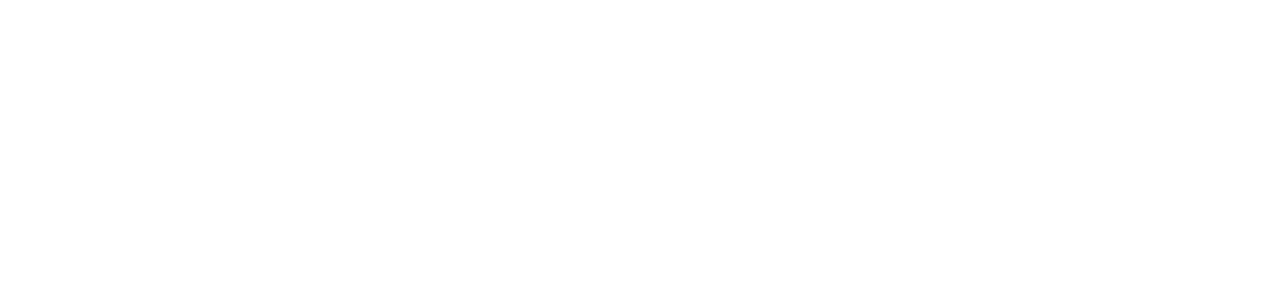
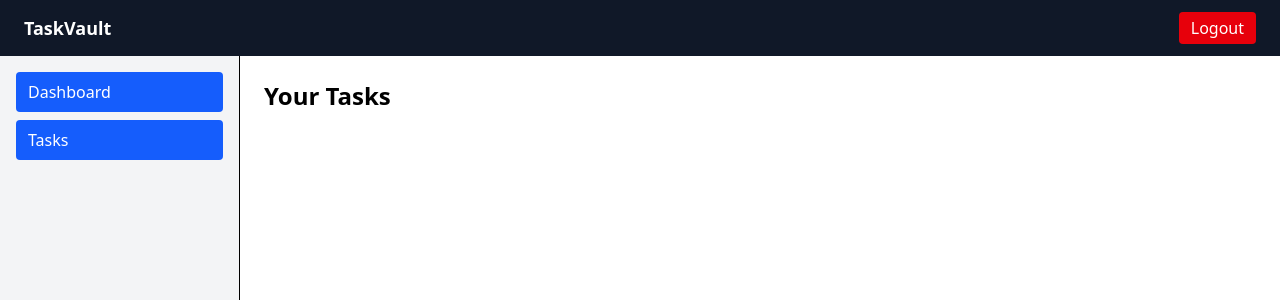
Before and after one commit to ShivamAgrawal0813/TaskVault, a React app in the folder frontend/: page /dashboard/tasks in a window 1280 px wide. Before the commit this address had no page. Shown: the top 300 px of the page. Built offline with nearby package versions, Linux system fonts and the light colour scheme; sample sign-in values are in the browser's storage; the HTML template or start-up script is replaced by a standard one.

Commit message:
Dashboard Layout

```diff
--- a/frontend/src/App.jsx
+++ b/frontend/src/App.jsx
@@ -1,8 +1,9 @@
 import { BrowserRouter, Routes, Route } from "react-router-dom";
 import Register from "./pages/Register";
 import Login from "./pages/login";
-import Dashboard from "./pages/Dashboard";
-
+import DashboardLayout from "./layouts/DashboardLayout";
+import DashboardHome from "./pages/DashboardHome";
+import Tasks from "./pages/Tasks";
 import './App.css'
 
 function App() {
@@ -12,7 +13,11 @@
         <Route path="/" element={<Register />} />
         <Route path="/register" element={<Register />} />
         <Route path="/login" element={<Login />} />
-        <Route path="/dashboard" element={<Dashboard />} />
+
+        <Route path="/dashboard" element={<DashboardLayout />}>
+          <Route index element={<DashboardHome />} />
+          <Route path="tasks" element={<Tasks />} />
+        </Route>
       </Routes>
     </BrowserRouter>
   )
--- /dev/null
+++ b/frontend/src/components/Header.jsx
@@ -0,0 +1,29 @@
+import { clearToken } from "../utils/auth";
+import { useNavigate } from "react-router-dom";
+
+function Header() {
+  const navigate = useNavigate();
+
+  const handleLogout = () => {
+    clearToken();
+    navigate("/login");
+  };
+
+  return (
+    <header className="h-14 bg-gray-900 text-white flex items-center justify-between px-6">
+
+      <h1 className="text-lg font-bold">
+        TaskVault
+      </h1>
+
+      <button
+        onClick={handleLogout}
+        className="bg-red-600 px-3 py-1 rounded hover:bg-red-700"
+      >
+        Logout
+      </button>
+    </header>
+  );
+}
+
+export default Header;
--- /dev/null
+++ b/frontend/src/components/Sidebar.jsx
@@ -0,0 +1,33 @@
+import { NavLink } from "react-router-dom";
+
+function Sidebar() {
+  return (
+    <aside className="w-60 bg-gray-100 border-r p-4">
+      <nav className="space-y-2">
+        <NavLink
+          to="/dashboard"
+          className={({ isActive }) =>
+            `block px-3 py-2 rounded ${
+              isActive ? "bg-blue-600 text-white" : "text-gray-700"
+            }`
+          }
+        >
+          Dashboard
+        </NavLink>
+
+        <NavLink
+          to="/dashboard/tasks"
+          className={({ isActive }) =>
+            `block px-3 py-2 rounded ${
+              isActive ? "bg-blue-600 text-white" : "text-gray-700"
+            }`
+          }
+        >
+          Tasks
+        </NavLink>
+      </nav>
+    </aside>
+  );
+}
+
+export default Sidebar;
--- /dev/null
+++ b/frontend/src/layouts/DashboardLayout.jsx
@@ -0,0 +1,29 @@
+import { Navigate, Outlet } from "react-router-dom";
+import { isLoggedIn } from "../utils/auth";
+import Header from "../components/Header";
+import Sidebar from "../components/Sidebar";
+
+function DashboardLayout() {
+  if (!isLoggedIn()) {
+    return <Navigate to="/login" replace />;
+  }
+
+  return (
+    <div className="min-h-screen flex flex-col">
+
+      <Header />
+
+      <div className="flex flex-1">
+
+        <Sidebar />
+
+        <main className="flex-1 p-6 bg-white">
+          <Outlet />
+        </main>
+
+      </div>
+    </div>
+  );
+}
+
+export default DashboardLayout;
--- a/frontend/src/pages/Dashboard.jsx
+++ /dev/null
@@ -1,34 +0,0 @@
-import { useEffect } from "react";
-import { useNavigate } from "react-router-dom";
-import { isLoggedIn, clearToken } from "../utils/auth";
-
-function Dashboard() {
-
-    const navigate = useNavigate();
-
-    useEffect(() => {
-        if (!isLoggedIn()) {
-            navigate("/login");
-        }
-    }, [navigate]);
-
-    const handleLogout = () => {
-        clearToken();
-        navigate("/login");
-    };
-
-    return (
-        <div className="min-h-screen p-6">
-            <h1 className="text-2xl font-bold mb-4">Dashboard</h1>
-
-            <button
-                onClick={handleLogout}
-                className="bg-red-600 text-white px-4 py-2 rounded"
-            >
-                Logout
-            </button>
-        </div>
-    );
-}
-
-export default Dashboard;
--- /dev/null
+++ b/frontend/src/pages/DashboardHome.jsx
@@ -0,0 +1,9 @@
+function DashboardHome() {
+  return (
+    <h2 className="text-2xl font-bold">
+      Welcome to your dashboard 🚀
+    </h2>
+  );
+}
+
+export default DashboardHome;
--- /dev/null
+++ b/frontend/src/pages/Tasks.jsx
@@ -0,0 +1,9 @@
+function Tasks() {
+  return (
+    <h2 className="text-2xl font-bold">
+      Your Tasks
+    </h2>
+  );
+}
+
+export default Tasks;
```
